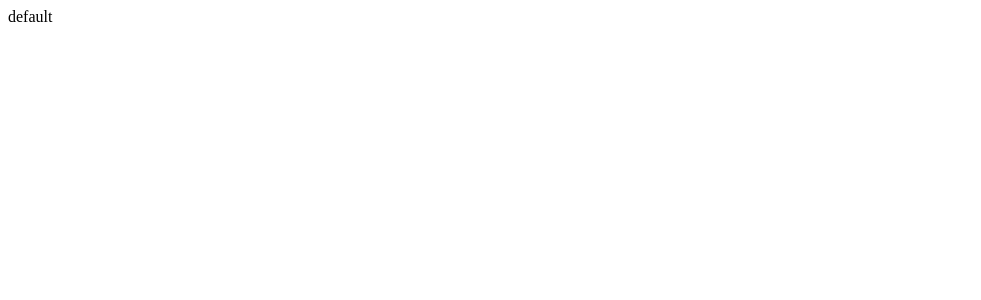
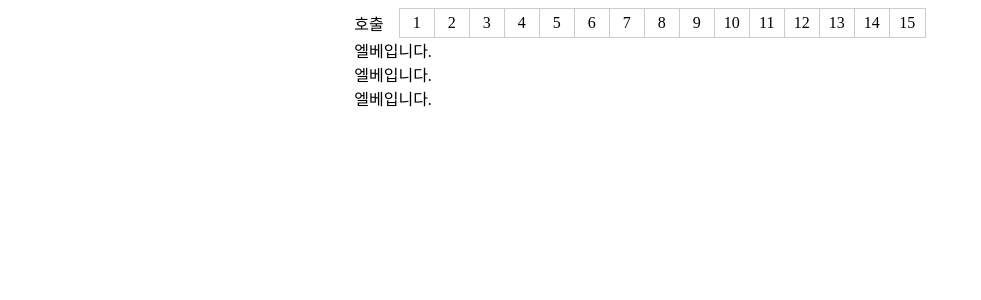
Before and after one commit to minjeongHEO/cafe-nono-test, a React (Create React App) app: page / in a window 1280 px wide. Shown: the top 300 px of the page, without its empty margins (0-981 px from the left). Built offline with nearby package versions, Linux system fonts and the light colour scheme.

Commit message:
feat: 버튼 레이아웃 생성

```diff
--- a/src/App.tsx
+++ b/src/App.tsx
@@ -1,7 +1,8 @@
 import React from 'react';
+import Building from './components/Building';
 
 function App() {
-  return <div>default</div>;
+  return <Building />;
 }
 
 export default App;
--- /dev/null
+++ b/src/components/Building.tsx
@@ -0,0 +1,21 @@
+import FloorButton from './FloorButton';
+import { Flex, FlexColumn } from '../styles/themes';
+import Elevator from './Elevator';
+import styled from 'styled-components';
+
+export default function Building() {
+  return (
+    <BuildingWrapper>
+      <FlexColumn>
+        <FloorButton />
+        <Elevator />
+        <Elevator />
+        <Elevator />
+      </FlexColumn>
+    </BuildingWrapper>
+  );
+}
+
+const BuildingWrapper = styled(Flex)`
+  justify-content: center;
+`;
--- /dev/null
+++ b/src/components/Elevator.tsx
@@ -0,0 +1,5 @@
+import React from 'react';
+
+export default function Elevator() {
+  return <div>엘베입니다.</div>;
+}
--- /dev/null
+++ b/src/components/FloorButton.tsx
@@ -0,0 +1,38 @@
+import { Color, FlexRow } from '../styles/themes';
+import styled from 'styled-components';
+
+const { DefaultColor } = Color;
+
+export default function FloorButton() {
+  return (
+    <FlexRow>
+      <div>호출</div>
+      <GridButton>
+        {Array.from({ length: 15 }, (_, i) => (
+          <GridItem key={`item-${i}`}>
+            <span>{i + 1}</span>
+          </GridItem>
+        ))}
+      </GridButton>
+    </FlexRow>
+  );
+}
+
+const GridButton = styled.div`
+  margin-left: 15px;
+  display: grid;
+  grid-template-columns: repeat(15, auto);
+  border: 1px solid ${DefaultColor};
+`;
+
+const GridItem = styled.div`
+  cursor: pointer;
+  border-right: 1px solid ${DefaultColor};
+  width: 35px;
+  padding: 5px;
+  text-align: center;
+
+  &:last-child {
+    border-right: none;
+  }
+`;
```
